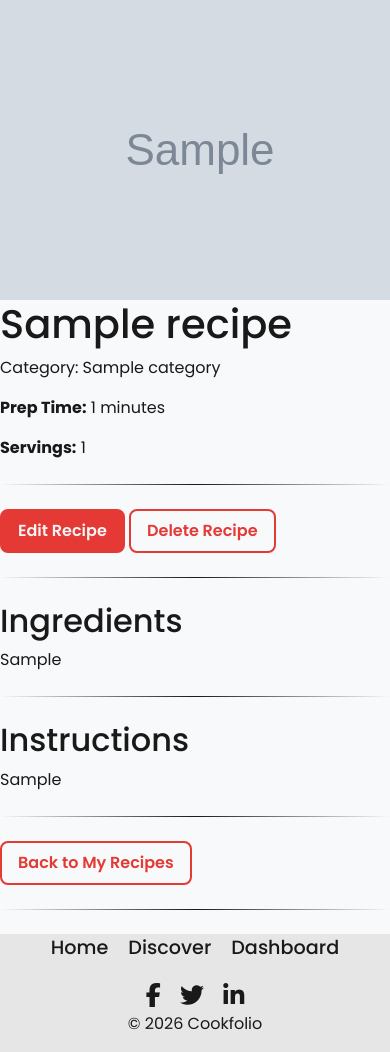
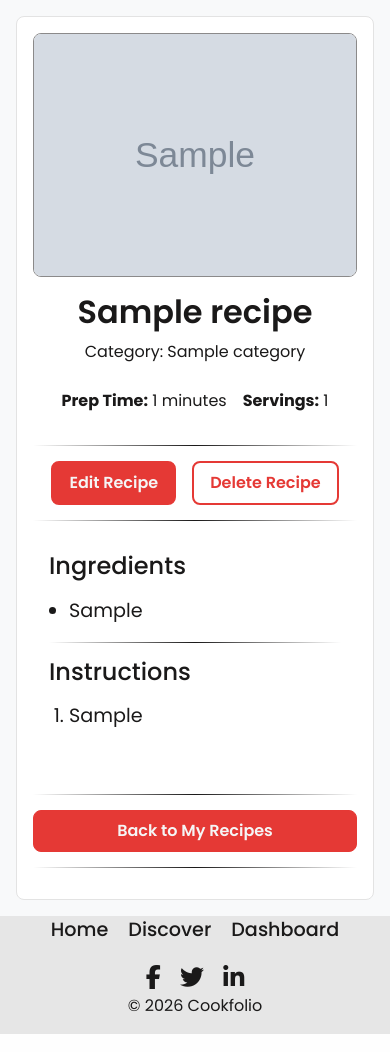
Before and after one commit to silviyahristova/cookfolio, a Flask app: page /recipes/1 in a window 390 px wide; the page is wider, and only the part inside the window is pictured. Shown: the part 71-1123 px from the top of that part. Run offline with Flask 3, Linux system fonts and the light colour scheme; a user stored in the database is signed in; tables that the repository leaves empty hold one stand-in row (values such as "Sample post"); grey boxes marked "Sample" are stand-in pictures; some libraries are stand-ins or nearby versions.

Commit message:
style: style view recipe page layout, responsive design and recipe card

```diff
--- a/app/static/css/style.css
+++ b/app/static/css/style.css
@@ -1166,7 +1166,152 @@ header {
     margin-top: 20px;
 }
 
+/*View Recipe page*/
+
+.view-recipe-section{
+    padding: 1rem;
+    width: 100%;
+}
+
+.view-recipe-container {
+    width: 100%;
+    max-width: 800px;
+    margin: 0 auto;
+}
+
+.view-recipe-card {
+    background-color: #fff;
+    border: 1px solid #e3e3e3;
+    border-radius: 8px;
+    padding: 1rem;
+    display: flex;
+    flex-direction: column;
+    text-align: left;
+    overflow: hidden;
+}
+
+.view-recipe-image {
+    width: 100%;
+}
+
+.view-recipe-image img {
+    width: 100%;
+    height: auto;
+    object-fit: cover;
+    border-radius: 8px;
+    border: 1px solid #8b8a8a;
+}
+
+.view-recipe-content {
+    display: flex;
+    flex-direction: column;
+    margin-top: 1rem;
+    text-align: center;
+}
+
+.view-recipe-content h1 {
+    font-size: 2rem;
+    color: #1a1919;
+    margin: 0;
+    font-weight: 600;
+}
+
+.view-recipe-content p {
+    color: #1a1919;
+    font-size: 1rem;
+    line-height: 1.6;
+    margin-top: 0.5rem;
+}
+
+.view-recipe-actions {
+    display: flex;
+    justify-content: center;
+    gap: 1rem;
+}
+
+.view-recipe-actions form,
+.view-recipe-actions a {
+    display: flex;
+}
+
+.view-recipe-actions button,
+.view-recipe-actions a {
+    display: flex;
+    padding: 0.5rem 1rem;
+    font-size: 1rem;
+    border-radius: 8px;
+    text-decoration: none;
+    transition: 0.2s;
+    text-align: center;
+    align-items: center;
+    justify-content: center;
+}
+
+.view-recipe-details {
+    padding: 1rem;
+}
+
+.view-recipe-meta {
+    display: flex;
+    gap: 1rem;
+    justify-content: center;
+}
+
+.view-recipe-card .divider-btn {
+    margin: 15px 0;
+}
+.view-recipe-block {
+    margin-bottom: 1rem;
+}
+
+.view-recipe-block h2 {
+    font-size: 1.5rem;
+    color: #1a1919;
+    margin: 0 0 1rem 0;
+    font-weight: 500;
+}
+
+.view-recipe-block p {
+    color: #1a1919;
+    font-size: 1rem;
+    line-height: 1.6;
+}
+
+.view-recipe-list {
+    list-style: disc;
+    padding-left: 20px;
+    color: #1a1919;
+}
+
+.view-recipe-steps {
+    list-style: number;
+    padding-left: 20px;
+}
+
+.view-recipe-steps li,
+.view-recipe-list li {
+    margin-bottom: 1rem;
+    color: #1a1919;
+    font-size: 1.2rem;
+}
+
+.view-recipe-steps li:last-child {
+    margin-bottom: 2rem;
+}
+
+.back-btn {
+    display: block;
+    padding: 0.5rem 1rem;
+    background-color: #E53935;
+    color: #f5f5f5;
+    border: 1px solid #E53935;
+    border-radius: 8px;
+    font-size: 1rem;
+    text-decoration: none;
+}
 /*Media Queries*/
+
+/*Mobile*/
 
 @media (max-width: 768px) {
     .logo {
```
Also changed, not shown: other parts of app/static/css/style.css (+114 -2 lines).
